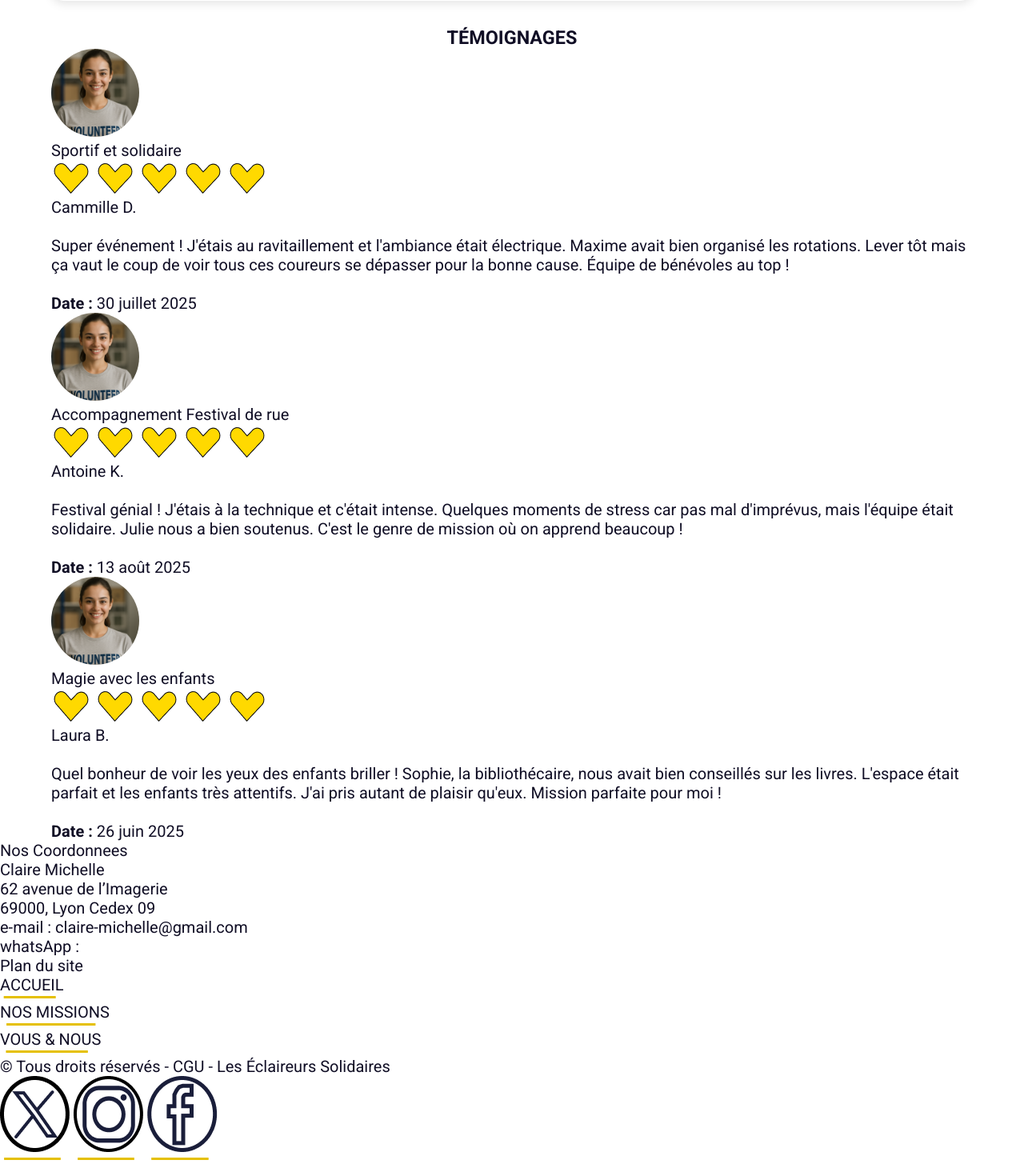
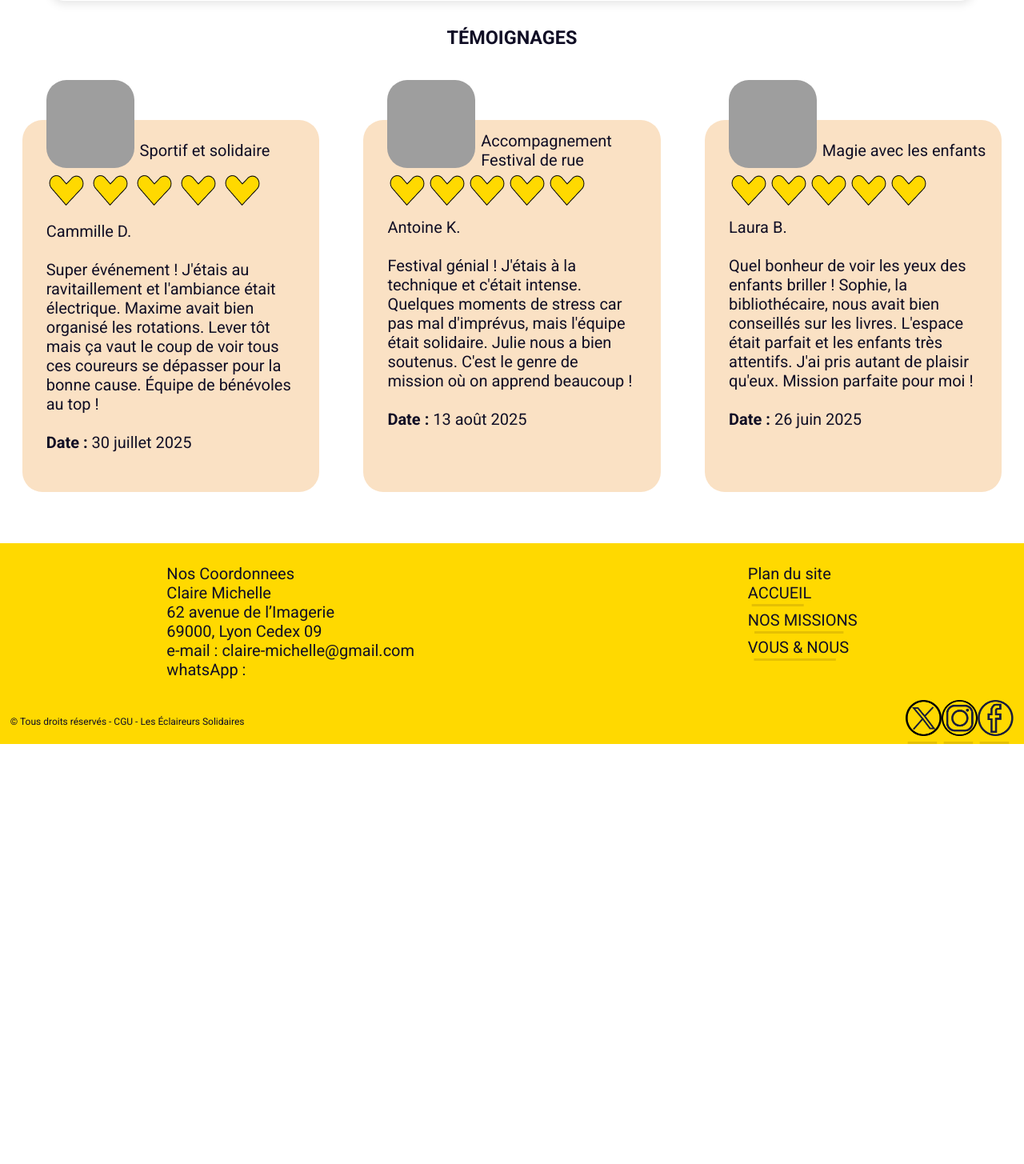
Before and after one commit to PascalJusselme/Projet_M2i, a PHP site: page / in a window 1280 px wide. Shown: the part 3100-4555 px from the top of the page at 80% size. After the commit the page ends 4030 px from the top, so only its background shows below. Run offline with PHP 8.4, Linux system fonts and the light colour scheme; grey boxes are pictures that could not be loaded.

Commit message:
Version stable à pofiner

```diff
--- a/projet_fil_rouge/index.html
+++ b/projet_fil_rouge/index.html
@@ -277,14 +277,18 @@
           <div class="avis_card_glob">
             <div class="entete_avis">
               <div class="avatar_member">
-                <img src="./img/img-mini-1-2.png" alt="" id="img_avatar" />
+                <img
+                  src="https://randomuser.me/api/portraits/men/34.jpg"
+                  alt=""
+                  id="img_avatar"
+                />
               </div>
               <div class="lib_mission_avis">
                 <p>Sportif et solidaire</p>
               </div>
             </div>
             <div class="foot_avis">
-              <div class="icon_heart">
+              <div class="icon_hearth">
                 <img src="./img/coeur-valide.png" alt="" id="icon_heart" />
                 <img src="./img/coeur-valide.png" alt="" id="icon_heart" />
                 <img src="./img/coeur-valide.png" alt="" id="icon_heart" />
@@ -310,7 +314,7 @@
           <div class="avis_card_glob">
             <div class="entete_avis">
               <div class="avatar_member">
-                <img src="./img/img-mini-1-2.png" alt="" id="img_avatar" />
+                <img src="https://randomuser.me/api/portraits/women/10.jpg" alt="" id="img_avatar" />
               </div>
               <div class="lib_mission_avis">
                 <p>Accompagnement Festival de rue</p>
@@ -343,7 +347,7 @@
           <div class="avis_card_glob">
             <div class="entete_avis">
               <div class="avatar_member">
-                <img src="./img/img-mini-1-2.png" alt="" id="img_avatar" />
+                <img src="https://randomuser.me/api/portraits/men/55.jpg" alt="" id="img_avatar" />
               </div>
               <div class="lib_mission_avis">
                 <p>Magie avec les enfants</p>
@@ -439,13 +443,13 @@
             </div>
           </form>
         </div>
-        <div class="footer_formu">
+        <!-- <div class="footer_formu"> -->
           <div class="remember">
             <input type="checkbox" name="remember_me" />
             <p>Se souvenir de moi</p>
           </div>
           <a href="#">Mot de passe oublié ?</a>
-        </div>
+        <!-- </div> -->
         <div class="button_validate_connec">
           <input type="button" value="Se connecter" />
         </div>
--- a/projet_fil_rouge/style/style-mobile.css
+++ b/projet_fil_rouge/style/style-mobile.css
@@ -156,4 +156,11 @@
   .btn_more_miss {
     width: 80%;
   }
+/*------------------------------------------------------------------------------------------*/
+/*------------------------------------TESTIMONIALS------------------------------------------*/
+/*------------------------------------------------------------------------------------------*/
+.avis_card {
+  width: 100%;}
+
+
 }
--- a/projet_fil_rouge/style/style.css
+++ b/projet_fil_rouge/style/style.css
@@ -521,28 +515,102 @@ h3 {
   border-radius: 25px;
   cursor: pointer;
 }
-
-.form-container:hover {
-  transform: scale(1.05);
-}
 /*------------------------------------------------------------------------------------------*/
 /*------------------------------------TESTIMONIALS------------------------------------------*/
 /*------------------------------------------------------------------------------------------*/
 .testimonials {
-  width: 90%;
-  margin: auto;
+  display: flex;
+  flex-direction: column;
+  justify-content: space-around;
+}
+
+#glob_card {
+  display: flex;
+  justify-content: space-around;
+  margin: 5% auto;
+}
+
+.avis_card {
+  width: 29%;
+  margin-top: 2%;
+  background-color: #fae1c4;
+  border-radius: 25px;
+}
+
+.avis_card_glob {
+  position: relative;
+  bottom: 50px;
+  margin-left: 30px;
+}
+
+.entete_avis {
+  display: flex;
+  align-items: center;
+}
+
+.lib_mission_avis {
+  margin-top: 60px;
+  margin-left: 2%;
+}
+
+.icon_heart {
+  display: flex;
+  width: 5%;
+}
+
+.txt_avis {
+  padding: 15px 34px 0 0;
 }
 
 #img_avatar {
   width: 110px;
+  border-radius: 25px;
   height: 110px;
-  border-radius: 50%;
 }
 /*------------------------------------------------------------------------------------------*/
 /*----------------------------------------FOOTER--------------------------------------------*/
 /*------------------------------------------------------------------------------------------*/
 footer {
-  width: 100%;
+  background-color: #ffd900;
+  display: flex;
+  flex-direction: column;
+  height: 55px;
+}
+
+.high_footer {
+  background-color: #ffd900;
+  display: flex;
+  justify-content: space-around;
+  padding: 2% 0;
+}
+
+.bottom_footer {
+  background-color: #ffd900;
+  display: flex;
+  justify-content: space-between;
+}
+
+.contact_details ul {
+  list-style: none;
+}
+
+.blc_copy {
+  display: flex;
+  align-items: center;
+  width: 40%;
+  margin-left: 1%;
+  font-size: 12px;
+}
+
+.bloc_picto {
+  margin-right: 1%;
+  display: flex;
+  justify-content: space-between;
+}
+
+.picto {
+  width: 45px;
+  height: 45px;
 }
 /*------------------------------------------------------------------------------------------*/
 /*-----------------------------------------MODAL--------------------------------------------*/
```
Also changed, not shown: other parts of projet_fil_rouge/style/style.css (+100 -11 lines), projet_fil_rouge/js/script.js (+15 -15 lines).
